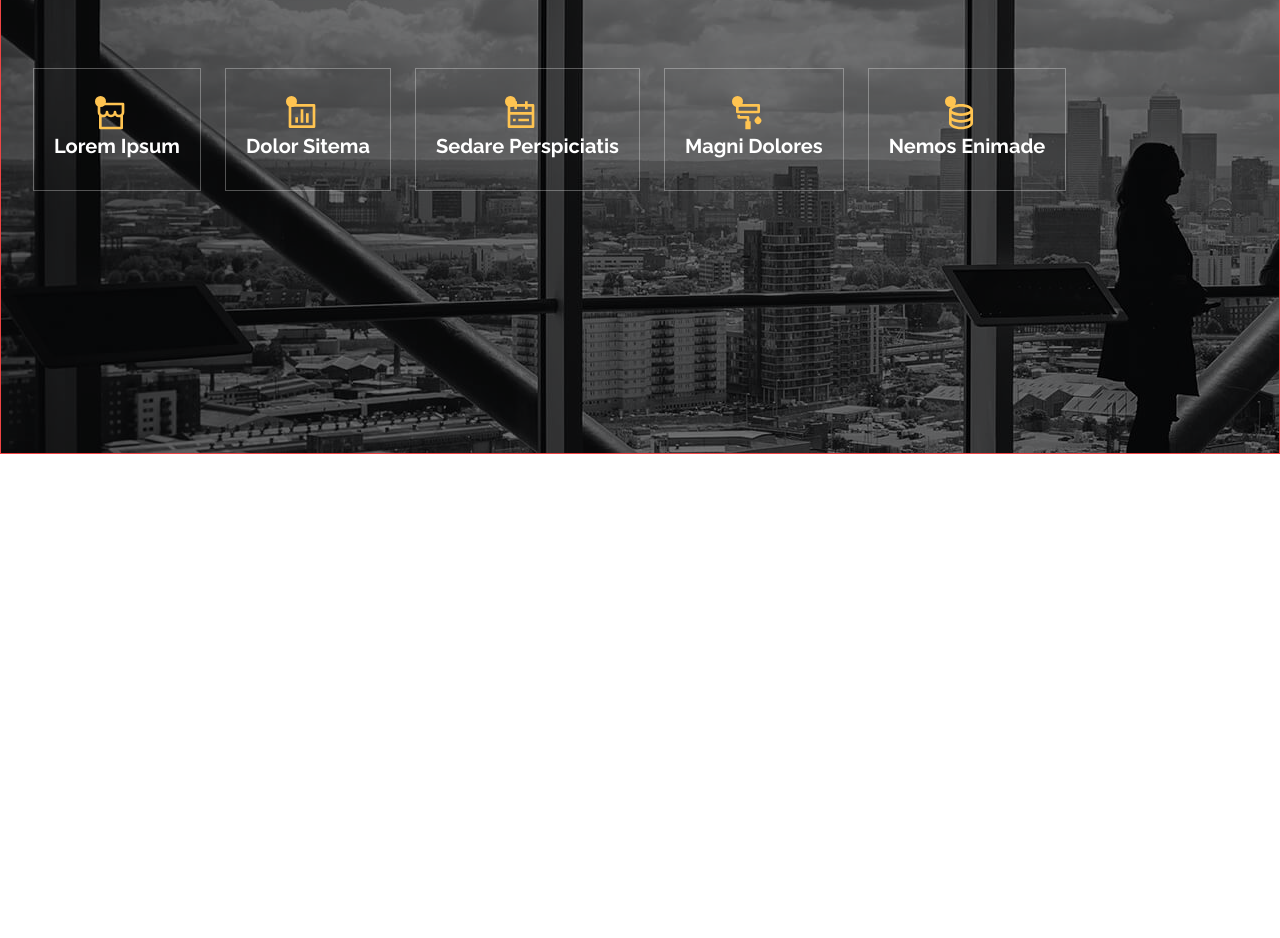
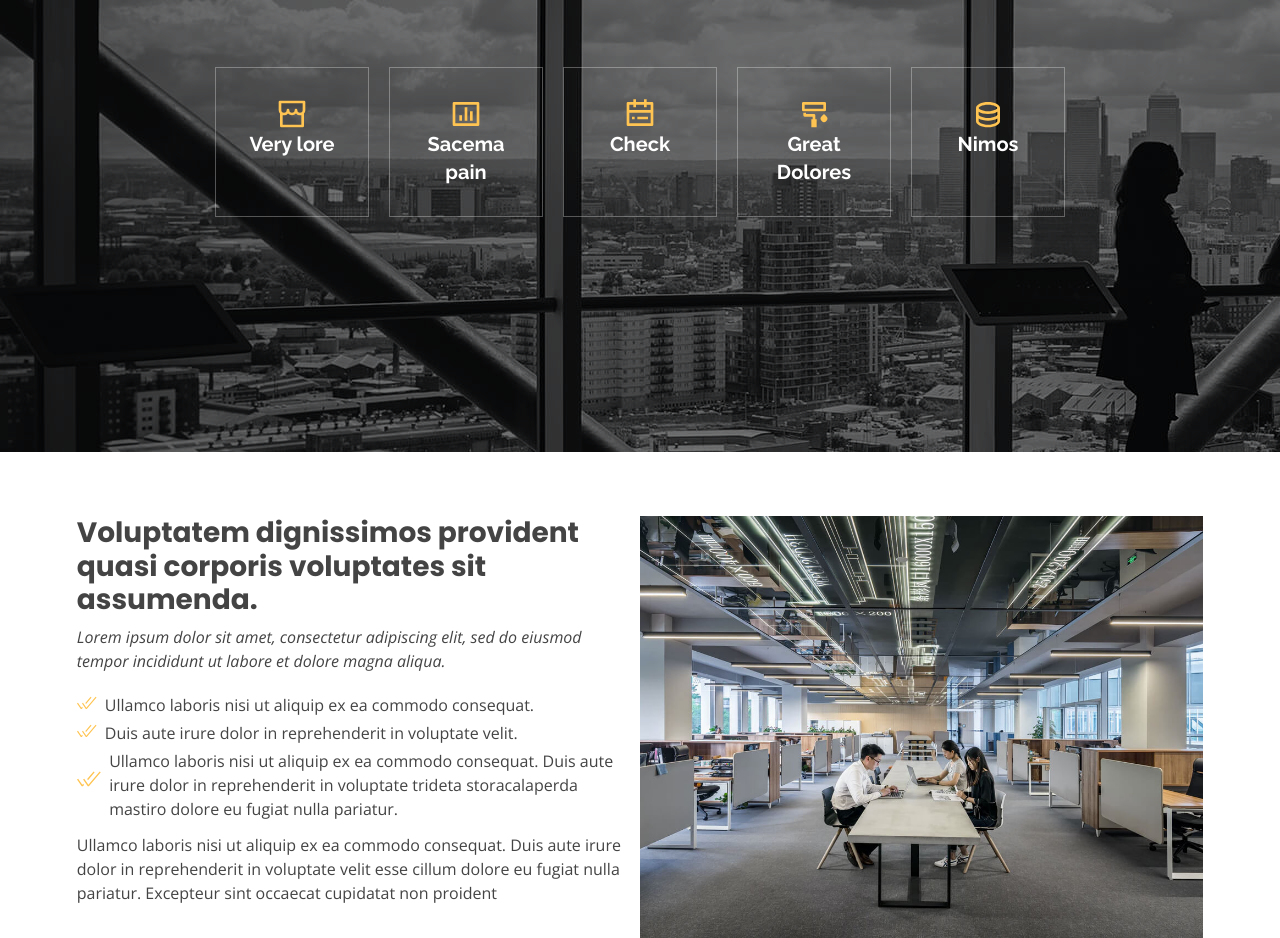
Before and after one commit to bismarkboateng/next-ui-pro, a React (Vite) app: page / in a window 1280 px wide. Shown: the part 560-1498 px from the top of the page. Before the commit the page ends 1014 px from the top, so only its background shows below. Built offline with nearby package versions, Linux system fonts and the light colour scheme.

Commit message:
implemented about component🥂

```diff
--- a/src/App.jsx
+++ b/src/App.jsx
@@ -1,11 +1,12 @@
-import { Navbar, Herosection } from "./components"
+import { Navbar, Herosection, About } from "./components"
 
 export default function App() {
 
   return (
-    <div className="border border-red-500">
+    <div className="">
       <Navbar />
       <Herosection />
+      <About />
     </div>
   )
 }
--- a/src/assets/index.js
+++ b/src/assets/index.js
@@ -1 +1,2 @@
 export { default as Heroimage } from "./images/hero-bg.jpg"
+export { default as About } from "./images/about.jpg"
--- /dev/null
+++ b/src/components/About/index.jsx
@@ -0,0 +1,58 @@
+import { VscCheckAll } from "react-icons/vsc"
+import { LiaCheckDoubleSolid } from "react-icons/lia"
+
+import { About } from "../../assets"
+
+export default function index() {
+  return (
+    <section className="mt-[13%] lg:flex lg:mt-[5%]
+      lg:flex-row-reverse lg:w-[88%] lg:mx-auto lg:gap-4">
+      <img
+        src={About}
+        alt="about"
+        className="w-[93%] mx-auto md:w-[89%] lg:w-[50%] lg:h-[55%] xl:h-[45]"
+      />
+      <div className="w-[92%] mx-auto mt-10 md:w-[90%] lg:mt-0">
+
+        <h1 className="text-[28px] font-bold font-Poppins text-[#444444]
+        leading-[33.6px]">
+          Voluptatem dignissimos provident quasi corporis voluptates sit assumenda.
+        </h1>
+
+        <p className="italic text-base text-[#444444] mt-2 font-OpenSans">
+          Lorem ipsum dolor sit amet, consectetur adipiscing elit, sed do eiusmod tempor incididunt ut labore et dolore magna aliqua.
+        </p>
+
+        <ul className="mt-5 flex flex-col gap-2 lg:gap-1">
+          <li className="flex flex-row gap-2">
+            <VscCheckAll
+              className="text-[#ffc451] text-[20px] font-normal"
+            />
+            <p className="text-[16px] font-OpenSans leading-6 text-[#444444] ">Ullamco laboris nisi ut aliquip ex ea commodo consequat.</p>
+          </li>
+
+          <li className="flex flex-row gap-2">
+            <VscCheckAll
+              className="text-[#ffc451] text-[20px] font-normal"
+            />
+            <p className="text-[16px] font-OpenSans leading-6 text-[#444444] ">Duis aute irure dolor in reprehenderit in voluptate velit.</p>
+          </li>
+
+          <li className="flex flex-row gap-2">
+            <VscCheckAll className="text-[#ffc451] text-[70px] md:text-[30px] font-normal
+            lg:text-[60px]"/>
+            <p className="text-[16px] font-OpenSans leading-6 text-[#444444] ">
+             Ullamco laboris nisi ut aliquip ex ea commodo consequat. Duis aute irure dolor in reprehenderit in voluptate trideta storacalaperda mastiro dolore eu fugiat nulla pariatur.
+            </p>
+          </li>
+
+        </ul>
+
+        <p className="mt-8 text-[16px] font-OpenSans leading-6 text-[#444444] lg:mt-3">
+          Ullamco laboris nisi ut aliquip ex ea commodo consequat. Duis aute irure dolor in reprehenderit in voluptate velit esse cillum dolore eu fugiat nulla pariatur. Excepteur sint occaecat cupidatat non proident
+        </p>
+      </div>
+
+    </section>
+  )
+}
--- a/src/components/Card/index.jsx
+++ b/src/components/Card/index.jsx
@@ -3,7 +3,7 @@ import { RiStoreLine } from "react-icons/ri"
 
 export default function index({ icon, text}) {
   return (
-    <div className="px-[20px] py-[30px] border border-[#ffffff4d]">
+    <div className="px-[20px] py-[30px] border border-[#ffffff4d] md:col-start-1 col-span-1">
       <div className="flex flex-col justify-center items-center">
         <li  className="text-[#ffc451] text-[32px] leading-[1px]">{ icon }</li>
         <div className="text-xl text-white font-Raleway font-bold md:text-center">
--- a/src/components/Herosection/index.jsx
+++ b/src/components/Herosection/index.jsx
@@ -1,5 +1,7 @@
-import { cardData } from "./CardData"
-import { Card } from ".."
+import {
+  RiStoreLine, RiBarChartBoxLine,
+  RiCalendarTodoLine,RiPaintBrushLine, RiDatabase2Line
+} from "react-icons/ri"
 
 
 
@@ -19,17 +21,62 @@ export default function index() {
           We are team of talented digital marketers
         </p>
 
-        <div className="w-[95%] mx-auto mt-20 flex flex-col gap-6
-          md:flex-row md:flex-wrap">
-          {
-            cardData.map((cardItem) => (
-            <Card
-              icon={cardItem.icon}
-              text={cardItem.text}
-              key={cardItem.id}
-            />
-            ))
-          }
+        <div className="mt-20 w-[93%] 2xl:w-[75%] width mx-auto grid grid-cols-1 gap-y-6
+        md:grid-cols-6 md:grid-rows-2 md:gap-x-5 xl:grid-cols-12 xl:grid-rows-1
+        justify-center">
+
+
+          <div className="px-[20px] py-[30px] border border-[#ffffff4d] md:col-start-1 md:col-span-2
+           xl:col-start-2 xl:col-span-2">
+            <div className="flex flex-col justify-center items-center">
+              <RiStoreLine  className="text-[#ffc451] text-[32px] leading-[1px]" />
+              <div className="text-xl text-white font-Raleway font-bold md:text-center">
+                Very lore
+              </div>
+            </div>
+          </div>
+
+          <div className="px-[20px] py-[30px] border border-[#ffffff4d] md:col-start-3 md:col-span-2
+          md:row-start-1 xl:col-start-4 xl:col-span-2">
+            <div className="flex flex-col justify-center items-center">
+              <RiBarChartBoxLine  className="text-[#ffc451] text-[32px] leading-[1px]" />
+              <div className="text-xl text-white font-Raleway font-bold md:text-center">
+                Sacema pain
+              </div>
+            </div>
+          </div>
+
+
+          <div className="px-[20px] py-[30px] border border-[#ffffff4d] md:col-start-5 md:col-span-2
+          xl:col-start-6 xl:col-span-2">
+            <div className="flex flex-col justify-center items-center">
+              <RiCalendarTodoLine  className="text-[#ffc451] text-[32px] leading-[1px]" />
+              <div className="text-xl text-white font-Raleway font-bold md:text-center">
+                Check
+              </div>
+            </div>
+          </div>
+
+          <div className="px-[20px] py-[30px] border border-[#ffffff4d] md:col-start-2 md:col-span-2
+          xl:col-start-8 xl:col-span-2">
+            <div className="flex flex-col justify-center items-center">
+              <RiPaintBrushLine  className="text-[#ffc451] text-[32px] leading-[1px]" />
+              <div className="text-xl text-white font-Raleway font-bold md:text-center">
+                Great Dolores
+              </div>
+            </div>
+          </div>
+
+          <div className="px-[20px] py-[30px] border border-[#ffffff4d] md:col-start-4 md:col-span-2
+          xl:col-start-10 xl:col-span-2">
+            <div className="flex flex-col justify-center items-center">
+              <RiDatabase2Line  className="text-[#ffc451] text-[32px] leading-[1px]" />
+              <div className="text-xl text-white font-Raleway font-bold md:text-center">
+                Nimos
+              </div>
+            </div>
+          </div>
+
         </div>
 
       </div>
--- a/src/components/Navbar/index.jsx
+++ b/src/components/Navbar/index.jsx
@@ -21,7 +21,7 @@ export default function index() {
   const liStyles = "px-[20px] py-[10px] text-[15px] text-[#151515] font-semibold font-OpenSans"
 
   return (
-    <nav className="sticky top-0 left-0 z-[10] bg-[#000000e6] px-[3%] py-[2.5%] flex
+    <nav className="xl:sticky xl:top-0 xl:left-0 xl:z-[10] bg-[#000000e6] px-[3%] py-[2.5%] flex
     flex-row items-center lg:px-[3.5%] 2xl:py-[1%] 2xl:px-[16.5%] customMinWidth">
 
       <div className="text-white font-bold font-Raleway text-[32px] mr-auto">
@@ -53,7 +53,7 @@ export default function index() {
             onClick={onHandleMenuClick}
           />
           <ul className="absolute top-[6%] z-[30] border border-red-500 left-[4%] right-[4%]
-          h-[100%] bg-white pt-6">
+          h-[100%] bg-white pt-6 border border-red-600">
             <li className={`${liStyles} bg-[#ffc451]`}>Home</li>
             <li className={liStyles}>About</li>
             <li className={liStyles}>Services</li>
--- a/src/components/Provident/index.jsx
+++ /dev/null
@@ -1,7 +0,0 @@
-
-
-export default function index() {
-  return (
-    <div>Provident component</div>
-  )
-}
--- a/src/components/index.js
+++ b/src/components/index.js
@@ -11,7 +11,7 @@ export { default as Est } from "./Est"
 export { default as Services } from "./Services"
 export { default as Calltoaction } from "./Calltoaction"
 export { default as Portfolio } from "./Portfolio"
-export { default as Provident } from "./Provident"
+export { default as About } from "./About"
 export { default as Testimonial } from "./Testimonial"
 export { default as Team } from "./Team"
 export { default as Teamcard } from "./Teamcard"
--- a/src/index.css
+++ b/src/index.css
@@ -14,6 +14,10 @@
     padding-left: 11%;
     padding-right: 11%;
   }
+
+  .width {
+    width: 80%;
+  }
 }
 
 @media screen and (min-width: 300px) {
```
Also changed, not shown: src/assets/images/about.jpg (added).
